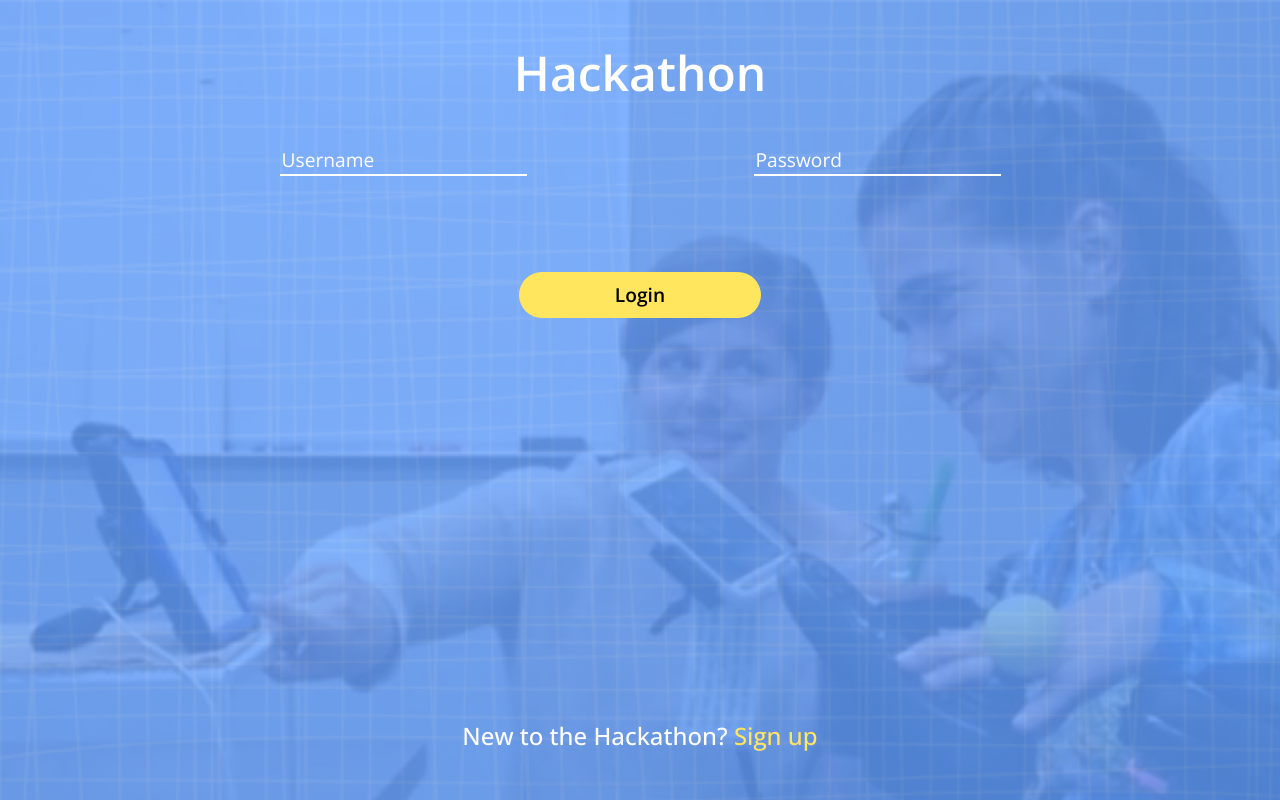
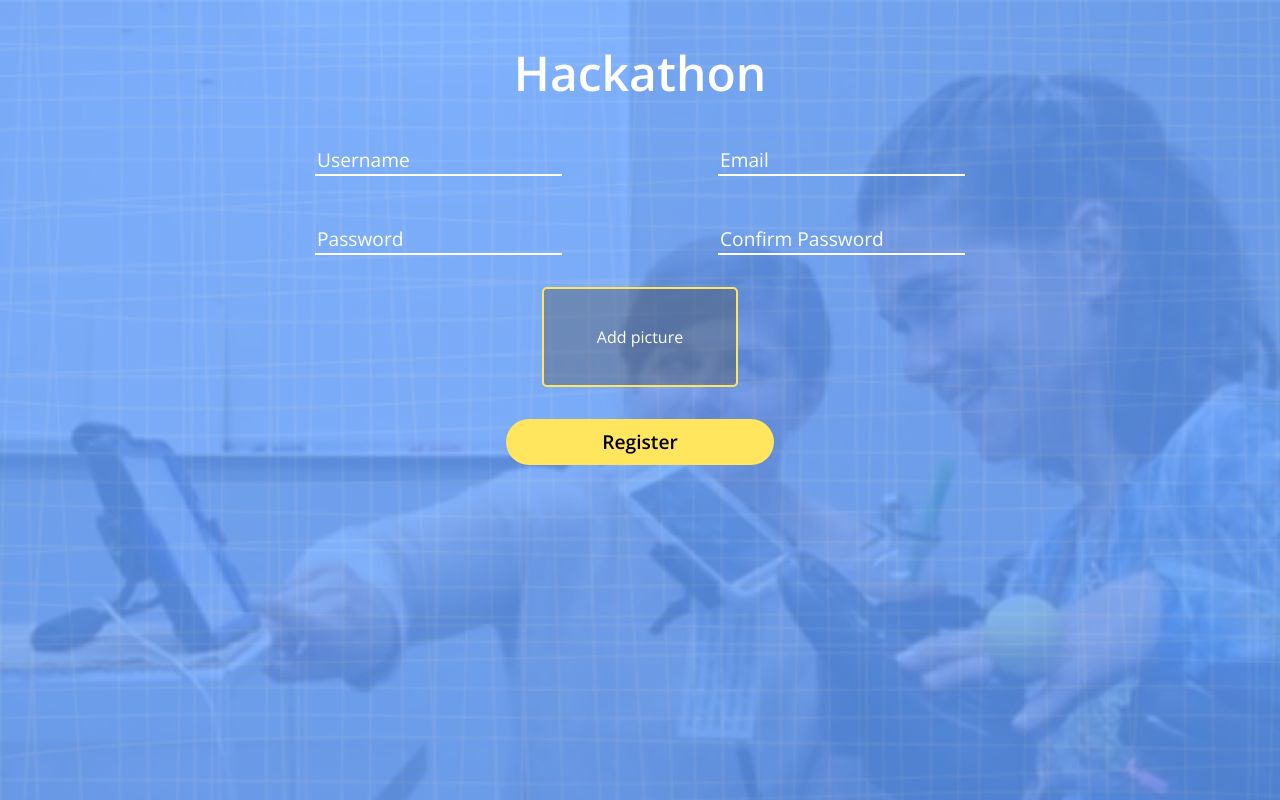
Before and after one commit to BinaryDog109/therapy-box-hackathon, a React (Create React App) app: page / in a window 1280 px wide. Built offline with nearby package versions, Linux system fonts and the light colour scheme.

Commit message:
Finished layout of the sign up page

```diff
--- a/src/App.css
+++ b/src/App.css
@@ -1,6 +1,3 @@
-html {
-  min-height: 100%;
-}
 :root{
   --h2-fs:clamp(1.5rem, 6vw, 3rem);
   --body-big-fs:clamp(1.2rem, 3vw, 1.5rem);
@@ -17,6 +14,9 @@ body {
 }
 .App {
   text-align: center;
+  min-height: 100vh;
+  display: flex;
+  flex-direction: column;
 }
 h2 {
   font-weight: 600;
--- a/src/App.js
+++ b/src/App.js
@@ -1,10 +1,13 @@
 import logo from './logo.svg';
 import './App.css';
 import { LoginPage } from './pages/Login/LoginPage';
+import { SignupPage } from './pages/Login/SignupPage';
 function App() {
   return (
     <div className="App">
-      <LoginPage/>
+      <h2>Hackathon</h2>
+      {/* <LoginPage/> */}
+      <SignupPage/>
     </div>
   );
 }
--- a/src/pages/Login/LoginPage.js
+++ b/src/pages/Login/LoginPage.js
@@ -1,14 +1,25 @@
-import styles from './LoginPage.module.css'
+import styles from "./LoginSignupPage.module.css";
 export const LoginPage = () => {
   return (
-    <div className={styles['container']}>
-      <h2 className={styles['title']}>Hackathon</h2>
-      <div className={styles['inputs']}>
-        <input placeholder='Username' type="text" name="username" id="username" />
-        <input placeholder='Password' type="password" name="password" id="password" />
+    <div className={styles["container"]}>
+      <div className={styles["inputs"]}>
+        <div className={styles[['row']]}>
+          <input
+            placeholder="Username"
+            type="text"
+            name="username"
+            id="username"
+          />
+          <input
+            placeholder="Password"
+            type="password"
+            name="password"
+            id="password"
+          />
+        </div>
       </div>
       <button type="submit">Login</button>
-      <p className={styles['hints']}>
+      <p className={styles["hints"]}>
         New to the Hackathon? <a href="#">Sign up</a>
       </p>
     </div>
--- a/src/pages/Login/LoginPage.module.css
+++ b/src/pages/Login/LoginSignupPage.module.css
@@ -2,17 +2,37 @@
     display: flex;
     flex-direction: column;
     align-items: center;
-    height: 100vh;
+    flex-grow: 1;
+    gap: 2em;
 }
+/* .inputs > .row > input */
 .inputs {
     display: flex;
-    gap: 3rem;
-    flex-wrap: wrap;
-    justify-content: space-around;
+    flex-direction: column;
+    width: 90%;
+    gap: 3em;
+    max-width: 650px;
+}
+.row {
     width: 100%;
-    max-width: 900px;
+    display: flex;
+    flex-direction: row;
+    gap: .5em;
+    justify-content: space-between;
 }
-
+.row input {
+    max-width: 300px;
+}
+/* Media query that stacks all inputs for smaller screens */
+@media (max-width:450px){
+    .inputs {
+        gap: 1em;
+    }
+    .row{
+        flex-direction: column;
+        align-items: center;
+    }
+}
 .inputs input{
     background: rgba(0, 0, 0, 0);
     border: none;
@@ -25,6 +45,23 @@
 .inputs input::placeholder {
     color: white;
 }
+.upload-picture input {
+    position: absolute;
+    top: 0;
+    left: 0;
+    opacity: 0;
+}
+.upload-picture label {
+    position: relative;
+    cursor: pointer;
+    display: grid;
+    place-items: center;
+    width: 12em;
+    height: 6em;
+    border: 2px solid var(--button-color);
+    border-radius: 5px;
+    background-color: #55555562;
+}
 button[type='submit'] {
     background-color: var(--button-color);
     border: none;
@@ -36,6 +73,9 @@ button[type='submit'] {
     border-radius: 3rem;
     margin-top: 5em;
     cursor: pointer;
+}
+button.register-button{
+    margin-top: 0;
 }
 .hints {
     margin-top: auto;
--- /dev/null
+++ b/src/pages/Login/SignupPage.js
@@ -0,0 +1,39 @@
+import styles from "./LoginSignupPage.module.css";
+export const SignupPage = () => {
+  return (
+    <div className={styles["container"]}>
+      <div className={styles["inputs"]}>
+        <div className={styles["row"]}>
+          <input
+            placeholder="Username"
+            type="text"
+            name="username"
+            id="username"
+          />
+          <input placeholder="Email" type="email" name="email" id="email" />
+        </div>
+        <div className={styles["row"]}>
+          <input
+            placeholder="Password"
+            type="password"
+            name="password"
+            id="password"
+          />
+          <input
+            placeholder="Confirm Password"
+            type="password"
+            name="confirmPassword"
+            id="confirmPassword"
+          />
+        </div>
+      </div>
+      <div className={styles["upload-picture"]}>
+        <label htmlFor="avatar">
+            Add picture
+        </label>
+        <input type="file" accept="image/gif, image/jpeg, image/png" id="avatar" name="avatar" />
+      </div>
+      <button className={styles["register-button"]} type="submit">Register</button>
+    </div>
+  );
+};
```
